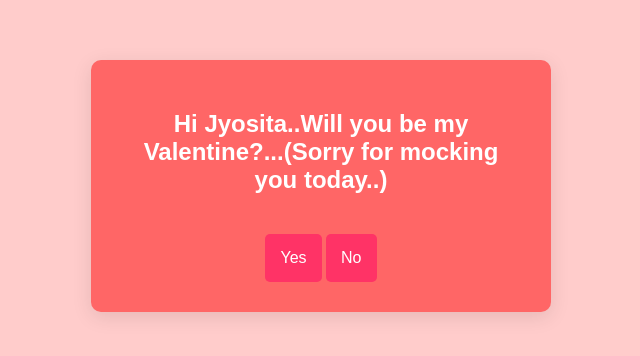
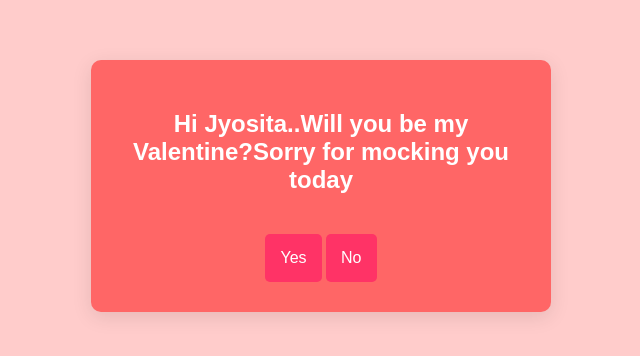
Before and after one commit to Yogapriya1512/my-valentine-website, a plain HTML site: page index.html in a window 1280 px wide. Shown: the part 214-570 px from the top of the page, without its empty margins (319-959 px from the left). Drawn offline with Linux system fonts and the light colour scheme.

Commit message:
Add files via upload

```diff
--- a/index.html
+++ b/index.html
@@ -41,7 +41,7 @@
 </head>
 <body>
   <div class="container" id="question-container">
-    <h2 id="question">Hi Jyosita..Will you be my Valentine?...(Sorry for mocking you today..)</h2>
+    <h2 id="question">Hi Jyosita..Will you be my Valentine?Sorry for mocking you today</h2>
     <button onclick="handleResponse('yes')">Yes</button>
     <button onclick="handleResponse('no')">No</button>
   </div>
```
